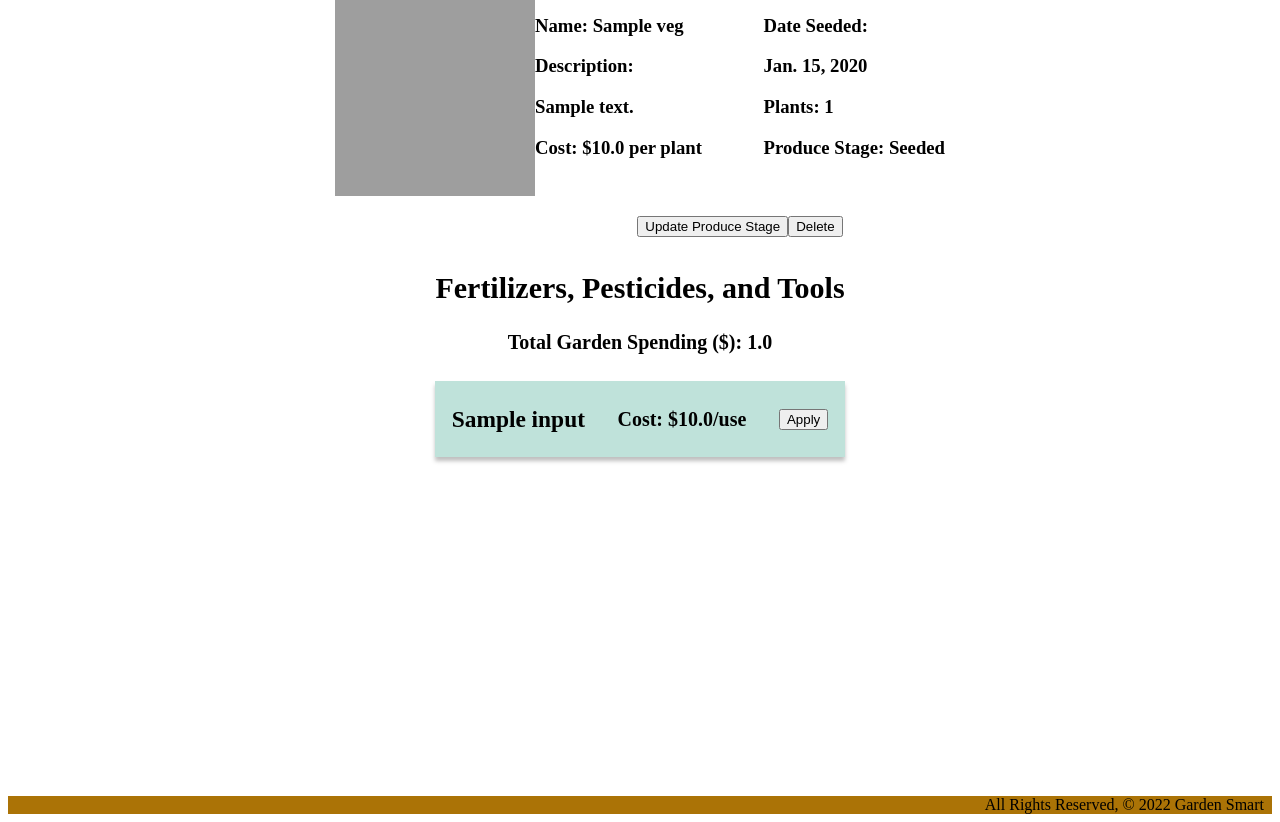
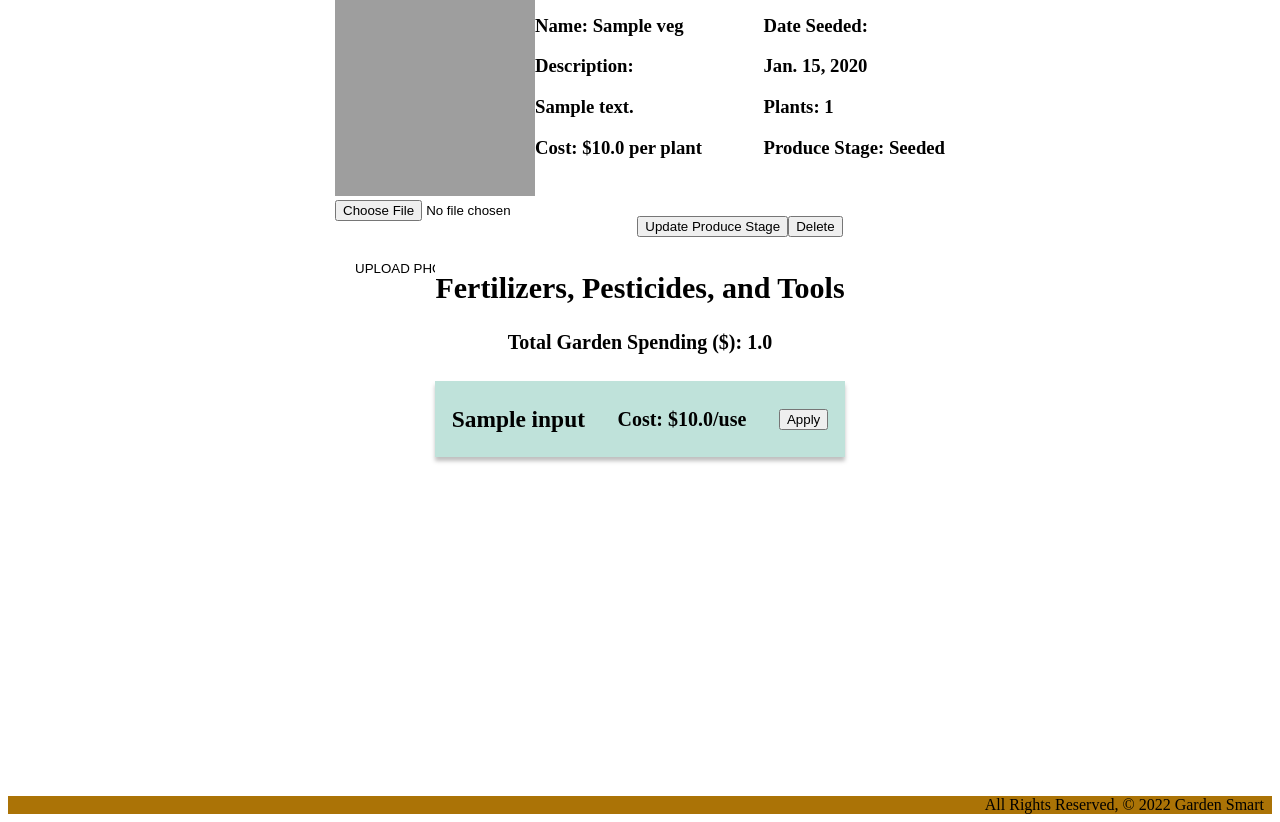
Before and after one commit to YaroslavSnigur/Garden-Smart, a Django app: page /veggies/1 in a window 1280 px wide. Shown: the part 195-1017 px from the top of the page. Run offline with Django 4.2, Linux system fonts and the light colour scheme; a user stored in the database is signed in; tables that the repository leaves empty hold one stand-in row (values such as "Sample post"); grey boxes are pictures that could not be loaded.

Commit message:
uploading photo button and to buckets

```diff
--- a/gardensmart/main_app/admin.py
+++ b/gardensmart/main_app/admin.py
@@ -1,7 +1,8 @@
 from django.contrib import admin
-from .models import Veg, Input, Profile
+from .models import Veg, Input, Profile, Photo
 
 # Register your models here.
 admin.site.register(Veg)
 admin.site.register(Input)
 admin.site.register(Profile)
+admin.site.register(Photo)
--- a/gardensmart/main_app/models.py
+++ b/gardensmart/main_app/models.py
@@ -63,3 +63,11 @@
 
     def __str__(self):
         return self.name
+
+
+class Photo(models.Model):
+    url = models.CharField(max_length=200)
+    veg = models.ForeignKey(Veg, on_delete=models.CASCADE)
+
+    def __str__(self):
+        return f"Photo for veg_id: {self.veg_id} @{self.url}"
--- a/gardensmart/main_app/templates/veggies/detail.html
+++ b/gardensmart/main_app/templates/veggies/detail.html
@@ -4,11 +4,25 @@
 <div class="veg-detail-content">
   <div class="veg-profile">
     <div class="veg-image-div">
-      <!--insert image tag here-->
-      <img
-        class="veg-image"
-        src="https://i5.walmartimages.ca/images/Enlarge/008/475/6000190008475.jpg"
-      />
+      <!--insert image and add photo button here-->
+      <!--limited to 1 photo for now-->
+      {% for photo in veg.photo_set.all %}
+      <img class="veg-image" src="{{photo.url}}" />
+      {% empty %}
+      <div class="card-panel teal-text center-align">No Photos Uploaded</div>
+      {% endfor %}
+
+      <form
+        action="{% url 'add_photo' veg.id %}"
+        enctype="multipart/form-data"
+        method="POST"
+        class="card-panel"
+      >
+        {% csrf_token %}
+        <input type="file" name="photo-file" />
+        <br /><br />
+        <input type="submit" class="btn" value="Upload Photo" />
+      </form>
     </div>
     <div class="veg-info-and-buttons">
       <div class="veg-info">
@@ -41,7 +55,6 @@
   <div class="inputs-choices">
     <!--Seperate into 3 columns or divs for inputs-->
     <div class="basket">
-
       <h2>Fertilizers, Pesticides, and Tools</h2>
       <h4>Total Garden Spending ($): {{ expenses }}</h4>
       {% for input in inputs_user %}
--- a/gardensmart/main_app/urls.py
+++ b/gardensmart/main_app/urls.py
@@ -20,4 +20,5 @@
     path('garden_store/<int:input_id>/assoc_input/', views.assoc_input, name='assoc_input'),
     path('garden_store/<int:input_id>/unassoc_input/', views.unassoc_input, name='unassoc_input'),
     path('veggies/<int:veg_id>/apply/<int:input_id>', views.input_apply, name='input_apply'),
+    path('veggies/<int:veg_id>/add_photo/', views.add_photo, name='add_photo'),
 ]
--- a/gardensmart/main_app/views.py
+++ b/gardensmart/main_app/views.py
@@ -1,6 +1,6 @@
 from django.shortcuts import render, redirect
 from django.http import HttpResponse
-from .models import Veg, Input, Profile, STAGES, User
+from .models import Veg, Input, Profile, STAGES, User, Photo
 from django.views.generic.edit import CreateView, DeleteView, UpdateView
 from django.views.generic import ListView, DetailView
 from django.contrib.auth.decorators import login_required
@@ -12,6 +12,14 @@
 #login and signup
 from django.contrib.auth import login
 from django.contrib.auth.forms import UserCreationForm
+
+#photo related imports
+import uuid
+import boto3
+
+S3_BASE_URL = 'https://s3.us-east-1.amazonaws.com/'
+BUCKET = 'garden-smart-ga-project'
+
 
 #User Signup function
 def signup(request):
@@ -224,3 +232,46 @@
   p.save()
 
   return redirect('detail', veg_id=veg_id)
+
+def add_photo(request, veg_id):
+
+    #grab existing photoset
+    currentphoto = Photo.objects.filter(veg_id=veg_id).first()
+    print(f'Current photo query set: {currentphoto}')
+
+    # photo-file will be the "name" attribute on the <input type="file">
+    photo_file = request.FILES.get('photo-file', None)
+
+    if photo_file:
+        s3 = boto3.client('s3')
+        # need a unique "key" for S3 / needs image file extension too
+        key = uuid.uuid4().hex[:6] + photo_file.name[photo_file.name.rfind('.'):]
+
+        #if current photo is empty
+        if not currentphoto:
+          # just in case something goes wrong
+          try:
+              s3.upload_fileobj(photo_file, BUCKET, key)
+              # build the full url string
+              url = f"{S3_BASE_URL}{BUCKET}/{key}"
+              # we can assign to veg_id or veg (if you have a veg object)
+              photo = Photo(url=url, veg_id=veg_id)
+              photo.save()
+          except Exception as e:
+              print('An error occurred uploading file to S3')
+              print('%s' % type(e))
+        #if there is a current photo already, overwrite it
+        else:
+          try:
+              s3.upload_fileobj(photo_file, BUCKET, key)
+              # build the full url string
+              url = f"{S3_BASE_URL}{BUCKET}/{key}"
+              # we can assign to veg_id or veg (if you have a veg object)
+              #currentphoto = Photo(url=url, veg_id=veg_id)
+              currentphoto.url= url
+              currentphoto.veg_id=veg_id
+              currentphoto.save()
+          except Exception as e:
+              print('An error occurred uploading file to S3')
+              print('%s' % type(e))
+    return redirect('detail', veg_id=veg_id)
```
Also changed, not shown: gardensmart/main_app/migrations/0018_photo.py (added).
